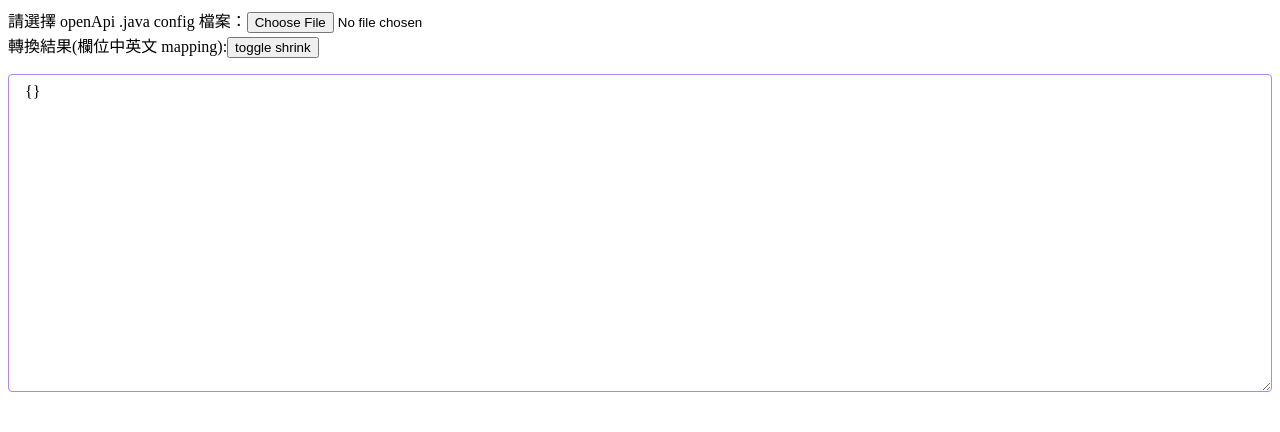
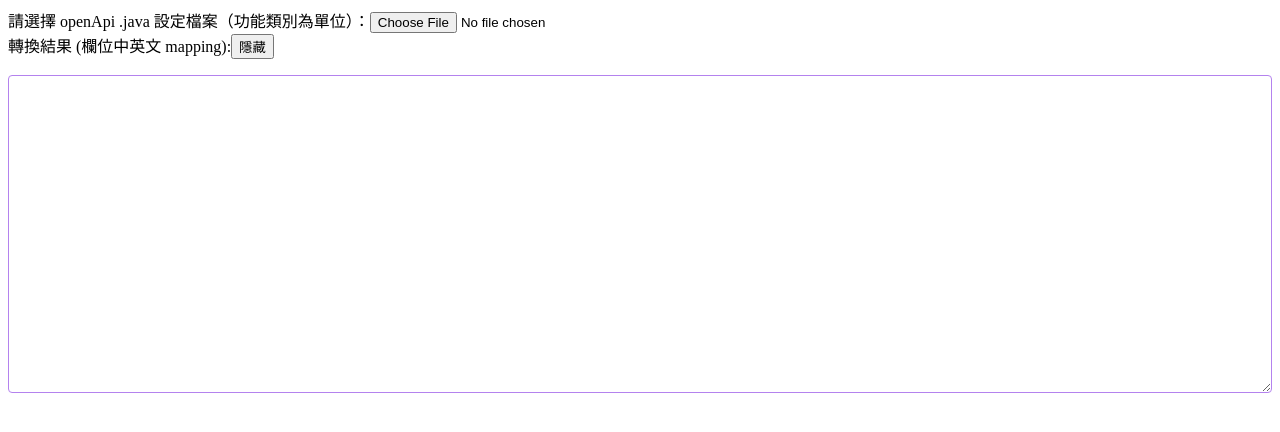
Before and after one commit to WenYHsieh/schema-converter, a React (Create React App) app: page / in a window 1280 px wide. Shown: the top 432 px of the page. Built offline with nearby package versions, Linux system fonts and the light colour scheme.

Commit message:
修改 Class 功能轉換區塊命名與 type

```diff
--- a/src/App.tsx
+++ b/src/App.tsx
@@ -1,9 +1,9 @@
-import FileUploader from './FileUploader';
+import ClassFunctionConvertBlock from './ClassFunctionConvertBlock';
 
 function App() {
   return (
     <div className="App">
-      <FileUploader />
+      <ClassFunctionConvertBlock />
     </div>
   );
 }
--- a/src/FileUploader.tsx
+++ b/src/ClassFunctionConvertBlock.tsx
@@ -1,12 +1,14 @@
 import React from 'react';
-import './css/fileUplaoder.scss';
+import './css/classFunctionConvertBlock.scss';
 
-const FileUploader = () => {
-  const [mapping, setMapping] = React.useState({});
+const ClassFunctionConvertBlock = () => {
+  const [mapping, setMapping] = React.useState(new Array());
   const [isDisplayResult, setIsDisplayResult] = React.useState(true);
 
-  const handleUpload = async (e: any) => {
-    const dataString = (await getDataString(e.target.files[0])) as string;
+  const handleUpload = async (e: React.ChangeEvent<HTMLInputElement>) => {
+    const { files } = e.target as HTMLInputElement;
+    if (!files || files.length === 0) return;
+    const dataString = (await getDataString(files[0])) as string;
 
     setMapping(getDisplayNameAndCodeMappingFromFile(dataString));
   };
@@ -65,27 +67,22 @@ const FileUploader = () => {
       {},
       ...codeArray.map((code, index) => ({ [code]: displayNameArray[index] }))
     );
-    return mapping;
-  };
-
-  const convertedToCodeBlock = (data: object | string) => {
-    let stringData = data as string;
-    if (typeof data !== 'string') stringData = JSON.stringify(data);
-    return stringData.split(',');
+    const mappingArray = JSON.stringify(mapping).split(',');
+    return mappingArray;
   };
 
   return (
     <>
-      請選擇 openApi .java config 檔案：
+      請選擇 openApi .java 設定檔案（功能類別為單位）：
       <input type="file" onChange={handleUpload} />
       <div>
-        轉換結果(欄位中英文 mapping):
+        轉換結果 (欄位中英文 mapping):
         <button onClick={() => setIsDisplayResult(!isDisplayResult)}>
-          toggle shrink
+          {`${isDisplayResult ? '隱藏' : '顯示'}`}
         </button>
       </div>
       <div className={`result__block ${!isDisplayResult ? 'hide' : 'display'}`}>
-        {convertedToCodeBlock(mapping)?.map((line) => {
+        {mapping?.map((line) => {
           return <div>{line}</div>;
         })}
       </div>
@@ -93,4 +90,4 @@ const FileUploader = () => {
   );
 };
 
-export default FileUploader;
+export default ClassFunctionConvertBlock;
```
Also changed, not shown: src/utils/objectUtils.ts (added, +19 -0 lines), src/css/classFunctionConvertBlock.scss (renamed from src/css/fileUplaoder.scss).
